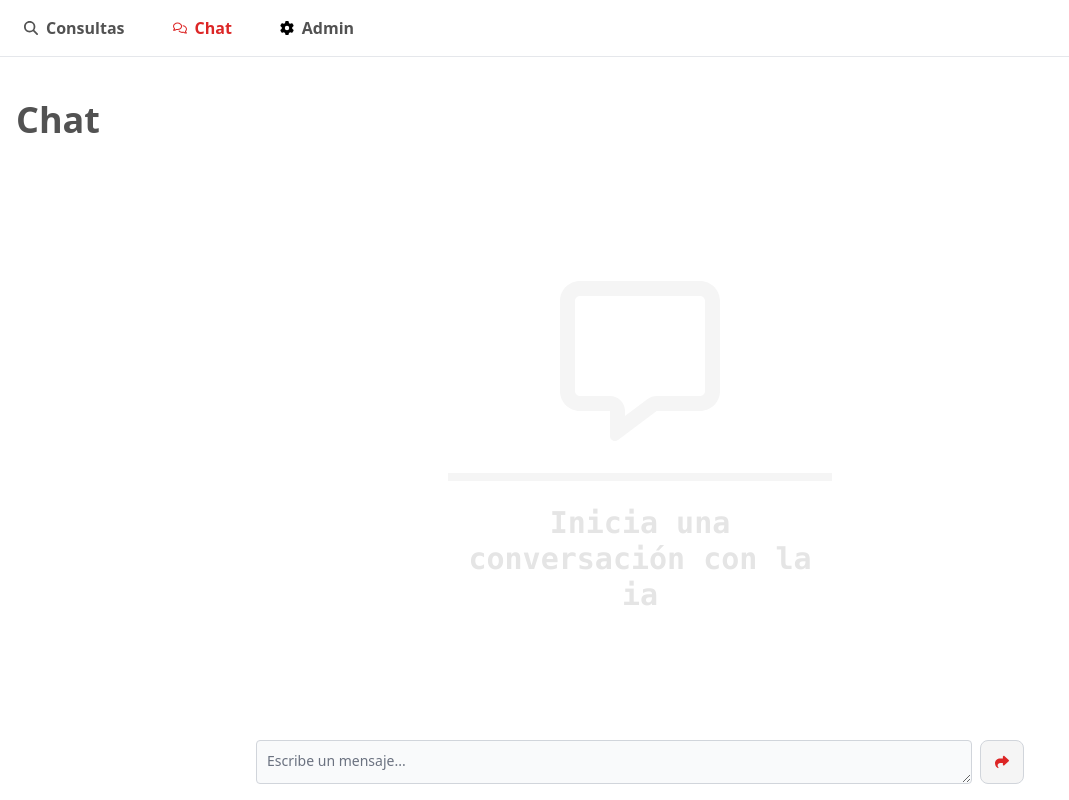
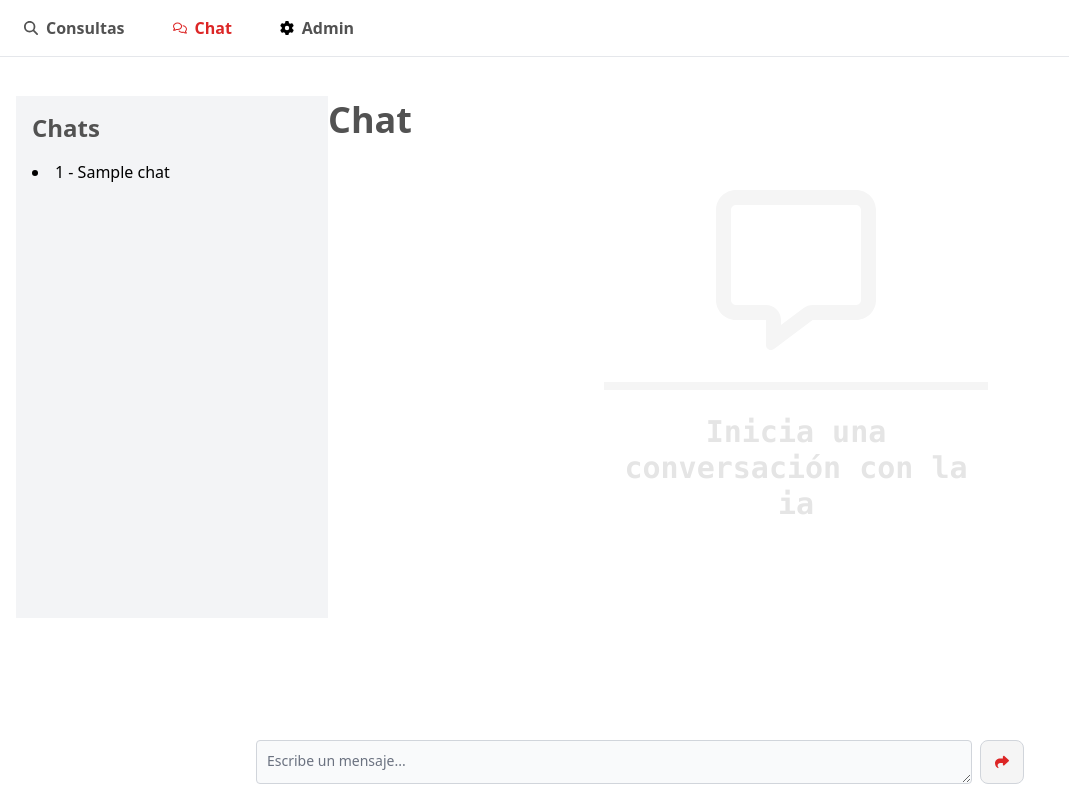
Before and after one commit to kevinfdezdelanda/chatbot_sarenet, a Django app: page /chat/ in a window 1280 px wide. Shown: the whole page, without its empty margins (0-1069 px from the left). Run offline with Django 5.2, Linux system fonts and the light colour scheme; tables that the repository leaves empty hold one stand-in row (values such as "Sample post"); data that the repository does not hold is empty; style sheets or scripts are compiled from the project's sources; some libraries are stand-ins or nearby versions.

Commit message:
listado de chats
finalizado el listado de chats a falta de refinar el diseño

```diff
--- a/app_sarebot/static/chat/script.js
+++ b/app_sarebot/static/chat/script.js
@@ -22,6 +22,32 @@ window.onload = function () {
 	const textArea = document.getElementById('prompt-textarea');
 	const chatbox = document.getElementById('chatbox');
 	const idchat = generarID();
+	// Obtener el listado de chats
+	try{
+		fetch('listar_chats')
+        .then(response => response.json())
+        .then(data => {
+            const chatListUl = document.getElementById('chat-list-ul');
+            data.forEach(chat => {
+				console.log("entra2	")
+                const li = document.createElement('li');
+                const a = document.createElement('a');
+                a.href = `#`;
+                a.textContent = `${chat.id} - ${chat.titulo}`;
+                a.dataset.chatId = chat.id;
+                a.addEventListener('click', function(event) {
+                    event.preventDefault();
+                    cargarChats(this.dataset.chatId);
+                });
+                li.appendChild(a);
+                chatListUl.appendChild(li);
+            });
+        })
+        .catch(error => console.error('Error fetching chat list:', error));
+	}catch (error) {
+		console.error('Error parsing JSON:', error, 'Raw Data:', event.data);
+	}
+
 	// Funcion para que cuando pulse la tecla "ENTER" envie el mensaje
 	textArea.addEventListener('keypress', (event) => {
 		if (event.key === 'Enter' && !event.shiftKey) {
@@ -238,6 +264,45 @@ function addMessageToChatbox(message, author) {
 	// Agregar el mensaje al principio del chatbox
 	chatbox.append(messageDiv);
 }
+// Función para agregar mensaje de la ia que esta guardado en el registro de la ia
+function addMessageToChatboxChatHistory(message) {
+	// Crear un nuevo div para el mensaje
+	const messageDiv = document.createElement('div');
+	messageDiv.className = 'flex w-full text-token-text-primary px-4 py-2 justify-center text-base';
+
+	// Estructura del mensaje
+	messageDiv.innerHTML = `
+	<div class="flex flex-1 text-base mx-auto gap-3 md:px-5 lg:px-1 xl:px-5 md:max-w-3xl lg:max-w-[50rem] xl:max-w-[64rem]">
+		<div class="flex-shrink-0 flex flex-col relative items-end">
+			<div class="pt-0.5">
+			<div class="gizmo-shadow-stroke flex h-6 w-6 items-center justify-center overflow-hidden rounded-full bg-white p-1">
+				<img
+				alt="SareBot"
+				referrerpolicy="no-referrer"
+				loading="lazy"
+				width="24"
+				height="24"
+				decoding="async"
+				data-nimg="1"
+				class="rounded-sm"
+				src="/static/chat/images/sarebot.png"
+				style="color: transparent" />
+			</div>
+			</div>
+		</div>
+		<div class="relative flex w-full flex-col">
+			<div class="font-semibold select-none">SareBot</div>
+			<div class="flex flex-grow flex-col max-w-full">
+			<div class="min-h-[20px] text-message flex flex-col items-start">
+				<div>${message}</div>
+			</div>
+			</div>
+		</div>
+	</div>
+`;
+	// Agregar el mensaje al principio del chatbox
+	chatbox.append(messageDiv);
+}
 
 // Función para agregar mensaje de la ia al chatbox
 function addMessageToChatboxIA(idBot) {
@@ -315,3 +380,25 @@ function registrarChat() {
 			return -1;
 		});
 }
+
+function cargarChats(chatId) {
+    const chatContainer = document.getElementById('chatbox');
+    fetch(`cargar_chats/?chat_id=${chatId}`)
+        .then(response => response.json())
+        .then(data => {
+            // Limpiar el contenedor antes de agregar nuevos chats
+            chatContainer.innerHTML = `
+                <div class="mb-1.5 flex items-center justify-between z-10 h-14 pb-2 font-semibold">
+                    <div class="flex items-center gap-2">
+                        <h1 class="text-4xl font-bold text-neutral-600">Chat</h1>
+                    </div>
+                </div>
+            `;
+
+            data.forEach(registro => {
+                addMessageToChatbox(registro.pregunta,"You")
+                addMessageToChatboxChatHistory(registro.respuesta)
+            });
+        })
+        .catch(error => console.error('Error loading chats:', error));
+}
--- a/app_sarebot/templates/app_sarebot/chat.html
+++ b/app_sarebot/templates/app_sarebot/chat.html
@@ -2,7 +2,14 @@
 <script type="text/javascript" src="{% static 'chat/script.js' %}"></script>
 {% endblock %} {% comment %} {{ csrf_token }} {% endcomment %}
 <div class="flex h-full flex-col min-h-screen pt-24 container mx-auto px-4">
-	<!-- Div con los chats y la barra superior -->
+    <div class="flex">
+        <!-- Chat List Container -->
+        <div id="chat-list" class="w-1/4 bg-gray-100 p-4">
+            <h2 class="text-2xl font-bold text-neutral-600">Chats</h2>
+            <ul id="chat-list-ul" class="list-disc list-inside mt-4"></ul>
+        </div>
+
+        <!-- Chat Box Container -->
         <div id="chatbox" class="flex-1 flex flex-col overflow-hidden h-full mb-24">
             <!-- Barra superior (Actualmente solo tiene el titulo) -->
             <div class="mb-1.5 flex items-center justify-between z-10 h-14 pb-2 font-semibold">
@@ -21,6 +28,8 @@
                 <p class="border-t-8 border-neutral-100 pt-6 text-neutral-200 text-3xl font-black font-mono max-w-sm text-center">Inicia una conversación con la ia</p>
             </div>
         </div>
+    </div>
+
     <!-- div con el textarea y el boton -->
     <div class="w-full fixed bottom-0 left-0 bg-white">
         <form class="stretch mx-2 flex flex-row gap-3 mb-4 mt-4 lg:mx-auto lg:max-w-2xl xl:max-w-3xl border-gray-500">
--- a/app_sarebot/urls.py
+++ b/app_sarebot/urls.py
@@ -10,5 +10,7 @@ urlpatterns = [
     path("chat/save-chat/", views.registrarNuevoChat, name="save-chat"),
     path("chat/save-rating/", views.registrarValoracion, name="save-chat-rating"),
     path("chat/chat-call/", views.api_view, name="chat-call"),
-    path("call-api/", views.api_view, name="call-api")
+    path("call-api/", views.api_view, name="call-api"),
+    path('chat/listar_chats/', views.listar_chats, name='listar_chats'),
+    path('chat/cargar_chats/', views.cargar_chats, name='cargar_chats'),
 ]
--- a/app_sarebot/views.py
+++ b/app_sarebot/views.py
@@ -11,6 +11,11 @@ def chat(request):
 def busquedas(request):
     prompts = Prompt.objects.all()
     return render(request, 'app_sarebot/index.html', {'prompts': prompts})
+
+#Funcion para listar los chats
+def listar_chats(request):
+    chats = Chat.objects.all().order_by('-id').values('id', 'titulo')
+    return JsonResponse(list(chats), safe=False)
 
 # Funcion para actualizar la descripción de los prompts
 def get_prompt_description(request):
@@ -151,3 +156,11 @@ def get_messages(system, chat: Chat, next_message):
         messages.append({"role": "assistant", "content": registro.respuesta})
     messages.append({"role": "user", "content": next_message})
     return messages
+
+def cargar_chats(request):
+    chat_id = request.GET.get('chat_id')
+    if chat_id:
+        registros = Registro.objects.filter(chat_id=chat_id).values('id', 'pregunta', 'respuesta')
+        print(registros)
+        return JsonResponse(list(registros), safe=False)
+    return JsonResponse({'error': 'No chat ID provided'}, status=400)
```
Lines whose indentation alone changed are shown as unchanged.
